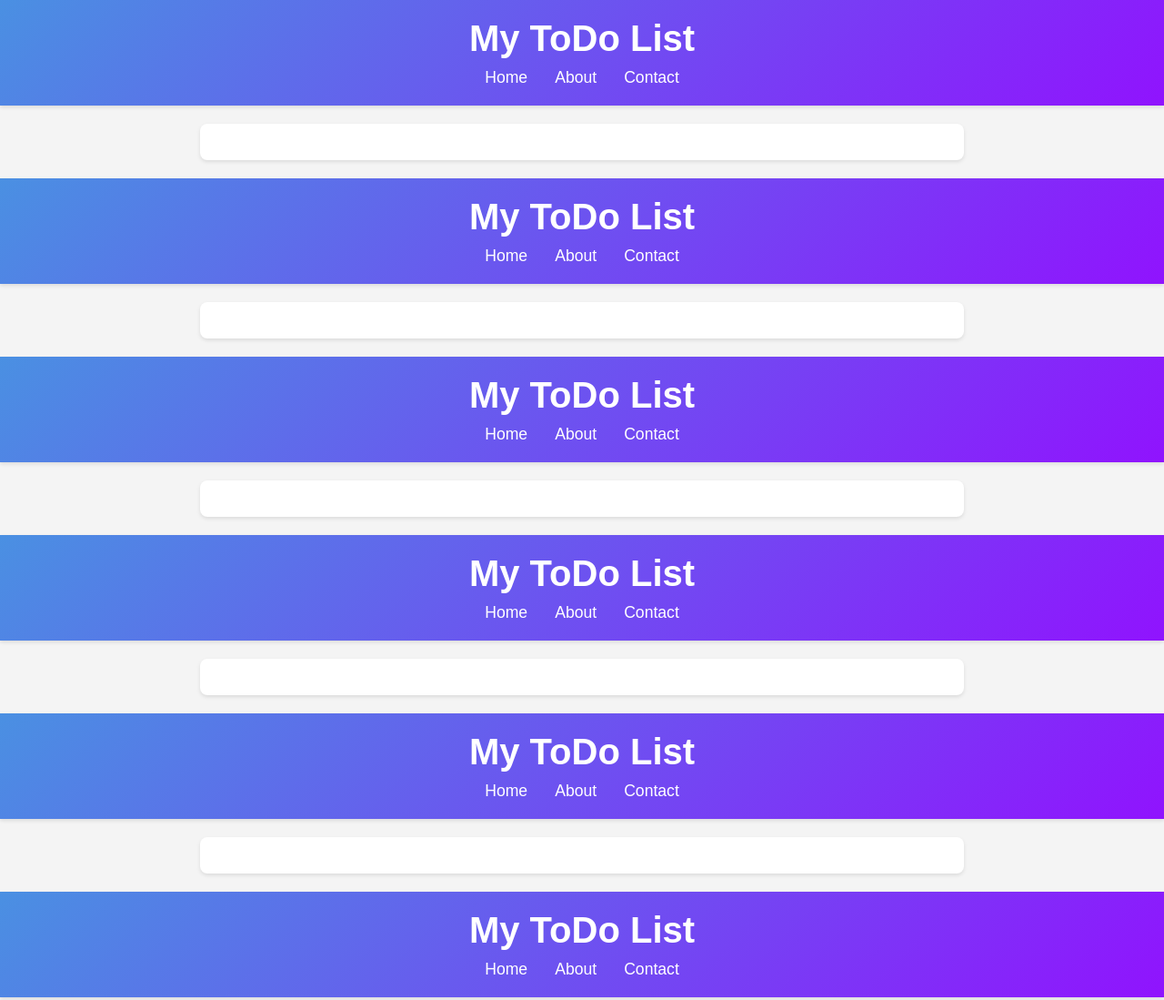
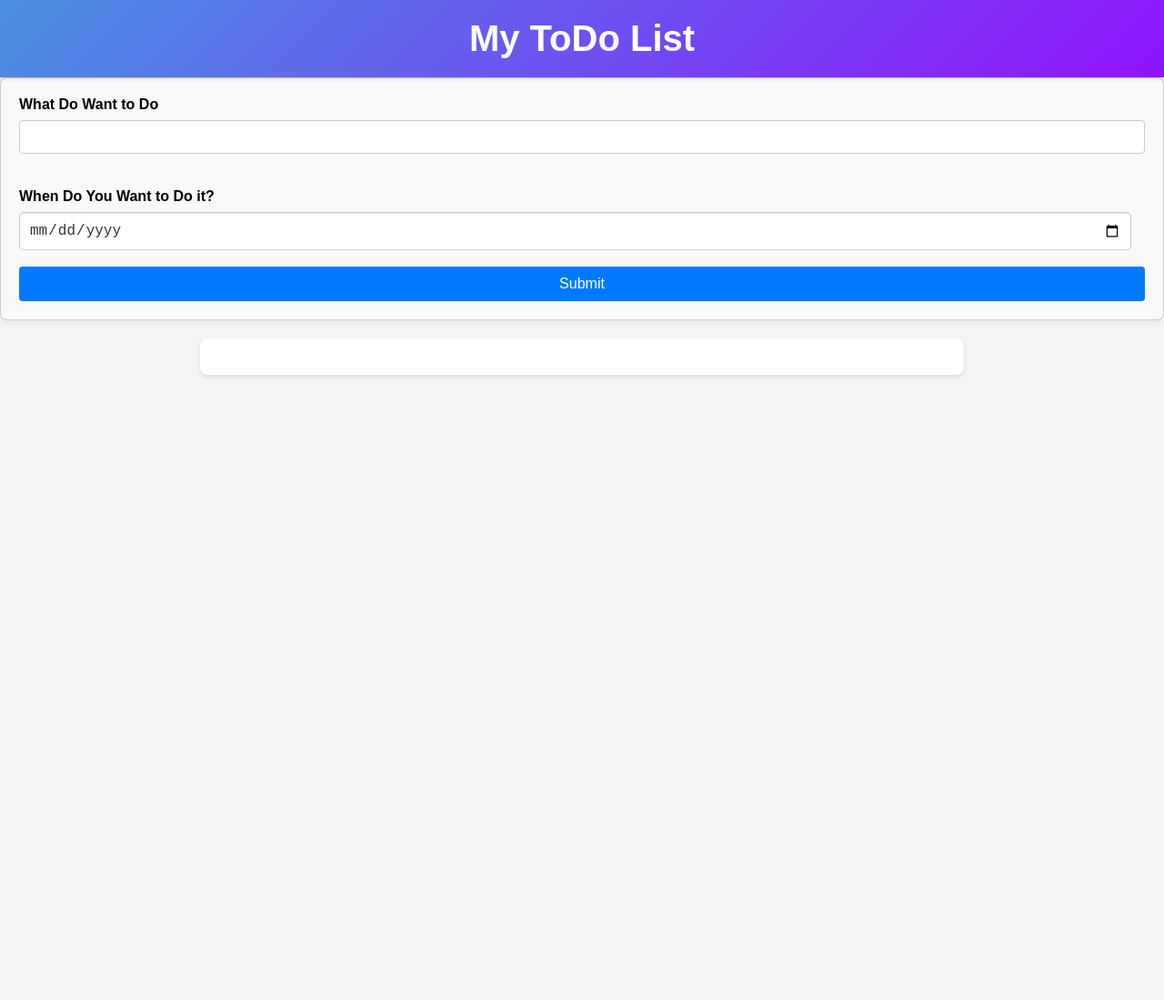
Before and after one commit to jaime8793/Odiso-s-To-do-list, a website built with webpack: page src/index.html in a window 1280 px wide. Shown: the top 1099 px of the page at 91% size. After the commit the page ends 800 px from the top, so only its background shows below. Built offline with nearby package versions, Linux system fonts and the light colour scheme; files whose address does not match are found by name.

Commit message:
Submit button working

```diff
--- a/src/index.html
+++ b/src/index.html
@@ -4,189 +4,22 @@
     <meta charset="UTF-8" />
     <meta name="viewport" content="width=device-width, initial-scale=1.0" />
     <title>ToDo List App</title>
-    <link rel="stylesheet" href="styles.css" />
+   <link rel="stylesheet" href="styles.css">
   </head>
   <body>
     <header class="header">
       <h1 class="header-title">My ToDo List</h1>
-      <nav class="header-nav">
-        <ul>
-          <li><a href="#">Home</a></li>
-          <li><a href="#">About</a></li>
-          <li><a href="#">Contact</a></li>
-        </ul>
-      </nav>
+      <nav class="header-nav"></nav>
     </header>
+    <form>
+      <label for="todoValue">What Do Want to Do</label>
+      <input type="text" id="todoValue" name="todoValue" /><br /><br />
+      <label for="dateTime">When Do You Want to Do it?</label>
+      <input type="date" id="dateTime" name="dateTime" /><br /><br />
+      <input type="submit" value="Submit" id="submit" />
+    </form>
     <div class="content">
       <!-- Your ToDo List App Content Here -->
     </div>
-    <!DOCTYPE html>
-    <html lang="en">
-      <head>
-        <meta charset="UTF-8" />
-        <meta name="viewport" content="width=device-width, initial-scale=1.0" />
-        <title>ToDo List App</title>
-        <link rel="stylesheet" href="styles.css" />
-      </head>
-      <body>
-        <header class="header">
-          <h1 class="header-title">My ToDo List</h1>
-          <nav class="header-nav">
-            <ul>
-              <li><a href="#">Home</a></li>
-              <li><a href="#">About</a></li>
-              <li><a href="#">Contact</a></li>
-            </ul>
-          </nav>
-        </header>
-        <div class="content">
-          <!-- Your ToDo List App Content Here -->
-        </div>
-      </body>
-    </html>
-    <!DOCTYPE html>
-    <html lang="en">
-      <head>
-        <meta charset="UTF-8" />
-        <meta name="viewport" content="width=device-width, initial-scale=1.0" />
-        <title>ToDo List App</title>
-        <link rel="stylesheet" href="styles.css" />
-      </head>
-      <body>
-        <header class="header">
-          <h1 class="header-title">My ToDo List</h1>
-          <nav class="header-nav">
-            <ul>
-              <li><a href="#">Home</a></li>
-              <li><a href="#">About</a></li>
-              <li><a href="#">Contact</a></li>
-            </ul>
-          </nav>
-        </header>
-        <div class="content">
-          <!-- Your ToDo List App Content Here -->
-        </div>
-      </body>
-    </html>
-    <!DOCTYPE html>
-    <html lang="en">
-      <head>
-        <meta charset="UTF-8" />
-        <meta name="viewport" content="width=device-width, initial-scale=1.0" />
-        <title>ToDo List App</title>
-        <link rel="stylesheet" href="styles.css" />
-      </head>
-      <body>
-        <header class="header">
-          <h1 class="header-title">My ToDo List</h1>
-          <nav class="header-nav">
-            <ul>
-              <li><a href="#">Home</a></li>
-              <li><a href="#">About</a></li>
-              <li><a href="#">Contact</a></li>
-            </ul>
-          </nav>
-        </header>
-        <div class="content">
-          <!-- Your ToDo List App Content Here -->
-        </div>
-      </body>
-    </html>
-    <!DOCTYPE html>
-    <html lang="en">
-      <head>
-        <meta charset="UTF-8" />
-        <meta name="viewport" content="width=device-width, initial-scale=1.0" />
-        <title>ToDo List App</title>
-        <link rel="stylesheet" href="styles.css" />
-      </head>
-      <body>
-        <header class="header">
-          <h1 class="header-title">My ToDo List</h1>
-          <nav class="header-nav">
-            <ul>
-              <li><a href="#">Home</a></li>
-              <li><a href="#">About</a></li>
-              <li><a href="#">Contact</a></li>
-            </ul>
-          </nav>
-        </header>
-        <div class="content">
-          <!-- Your ToDo List App Content Here -->
-        </div>
-      </body>
-    </html>
-    <!DOCTYPE html>
-    <html lang="en">
-      <head>
-        <meta charset="UTF-8" />
-        <meta name="viewport" content="width=device-width, initial-scale=1.0" />
-        <title>ToDo List App</title>
-        <link rel="stylesheet" href="styles.css" />
-      </head>
-      <body>
-        <header class="header">
-          <h1 class="header-title">My ToDo List</h1>
-          <nav class="header-nav">
-            <ul>
-              <li><a href="#">Home</a></li>
-              <li><a href="#">About</a></li>
-              <li><a href="#">Contact</a></li>
-            </ul>
-          </nav>
-        </header>
-        <div class="content">
-          <!-- Your ToDo List App Content Here -->
-        </div>
-      </body>
-    </html>
-    <!DOCTYPE html>
-    <html lang="en">
-      <head>
-        <meta charset="UTF-8" />
-        <meta name="viewport" content="width=device-width, initial-scale=1.0" />
-        <title>ToDo List App</title>
-        <link rel="stylesheet" href="styles.css" />
-      </head>
-      <body>
-        <header class="header">
-          <h1 class="header-title">My ToDo List</h1>
-          <nav class="header-nav">
-            <ul>
-              <li><a href="#">Home</a></li>
-              <li><a href="#">About</a></li>
-              <li><a href="#">Contact</a></li>
-            </ul>
-          </nav>
-        </header>
-        <div class="content">
-          <!-- Your ToDo List App Content Here -->
-        </div>
-      </body>
-    </html>
-    <!DOCTYPE html>
-    <html lang="en">
-      <head>
-        <meta charset="UTF-8" />
-        <meta name="viewport" content="width=device-width, initial-scale=1.0" />
-        <title>ToDo List App</title>
-      </head>
-      <body>
-        <header class="header">
-          <h1 class="header-title">My ToDo List</h1>
-          <!-- <nav class="header-nav">
-            <ul>
-              <li><a href="#">Home</a></li>
-              <li><a href="#">About</a></li>
-              <li><a href="#">Contact</a></li>
-            </ul>
-          </nav> -->
-        </header>
-        <div class="content">
-          <!-- Your ToDo List App Content Here -->
-        </div>
-        <script src="main.js"></script>
-      </body>
-    </html>
   </body>
 </html>
--- a/src/index.js
+++ b/src/index.js
@@ -1,3 +1,11 @@
-import "./style.css";
+import "./styles.css";
+
+import inputToDo from "./input";
+
+
+
+console.log("Webpack is working!");
 
 console.log("working");
+
+inputToDo();
--- /dev/null
+++ b/src/input.js
@@ -0,0 +1,12 @@
+function inputToDo() {
+  const submitButton = document.getElementById("submit");
+  submitButton.addEventListener("click", (event) => {
+    event.preventDefault(); // Prevents the default form submission behavior
+    const toDoInputValue = document.getElementById("todoValue").value; // Get the value inside the event listener
+    console.log(toDoInputValue); // Now this logs the current value of the input field
+  });
+
+  console.log("working1");
+}
+
+export default inputToDo;
--- a/src/style.css
+++ /dev/null
@@ -1,54 +0,0 @@
-body {
-    margin: 0;
-    font-family: 'Arial', sans-serif;
-    background-color: #f4f4f4;
-}
-
-.header {
-    background: linear-gradient(135deg, #4a90e2, #9013fe);
-    color: white;
-    padding: 20px 0;
-    text-align: center;
-    position: sticky;
-    top: 0;
-    z-index: 1000;
-    box-shadow: 0 2px 4px rgba(0, 0, 0, 0.1);
-}
-
-.header-title {
-    margin: 0;
-    font-size: 2.5em;
-    font-weight: bold;
-}
-
-.header-nav ul {
-    list-style: none;
-    padding: 0;
-    margin: 10px 0 0;
-    display: flex;
-    justify-content: center;
-}
-
-.header-nav li {
-    margin: 0 15px;
-}
-
-.header-nav a {
-    color: white;
-    text-decoration: none;
-    font-size: 1.1em;
-    transition: color 0.3s;
-}
-
-.header-nav a:hover {
-    color: #ffd700;
-}
-
-.content {
-    padding: 20px;
-    max-width: 800px;
-    margin: 20px auto;
-    background-color: white;
-    box-shadow: 0 2px 4px rgba(0, 0, 0, 0.1);
-    border-radius: 8px;
-}
--- /dev/null
+++ b/src/styles.css
@@ -0,0 +1,120 @@
+body {
+  margin: 0;
+  font-family: "Arial", sans-serif;
+  background-color: #f4f4f4;
+}
+
+.header {
+  background: linear-gradient(135deg, #4a90e2, #9013fe);
+  color: white;
+  padding: 20px 0;
+  text-align: center;
+  position: sticky;
+  top: 0;
+  z-index: 1000;
+  box-shadow: 0 2px 4px rgba(0, 0, 0, 0.1);
+}
+
+.header-title {
+  margin: 0;
+  font-size: 2.5em;
+  font-weight: bold;
+}
+
+.header-nav ul {
+  list-style: none;
+  padding: 0;
+  margin: 10px 0 0;
+  display: flex;
+  justify-content: center;
+}
+
+.header-nav li {
+  margin: 0 15px;
+}
+
+.header-nav a {
+  color: white;
+  text-decoration: none;
+  font-size: 1.1em;
+  transition: color 0.3s;
+}
+
+.header-nav a:hover {
+  color: #ffd700;
+}
+
+.content {
+  padding: 20px;
+  max-width: 800px;
+  margin: 20px auto;
+  background-color: white;
+  box-shadow: 0 2px 4px rgba(0, 0, 0, 0.1);
+  border-radius: 8px;
+}
+
+/* General Form Styles */
+form {
+  //max-width: 400px;
+  margin: 0 auto;
+  padding: 20px;
+  border: 1px solid #ccc;
+  border-radius: 8px;
+  background-color: #f9f9f9;
+  box-shadow: 0 0 10px rgba(0, 0, 0, 0.1);
+}
+
+/* Label Styles */
+label {
+  display: block;
+  font-weight: bold;
+  margin-bottom: 8px;
+}
+
+/* Input Styles */
+input[type="text"] {
+  width: 100%;
+  padding: 10px;
+  margin-bottom: 20px;
+  border: 1px solid #ccc;
+  border-radius: 4px;
+  box-sizing: border-box;
+}
+
+/* Submit Button Styles */
+input[type="submit"] {
+  width: 100%;
+  padding: 10px;
+  background-color: #007bff;
+  color: white;
+  border: none;
+  border-radius: 4px;
+  cursor: pointer;
+  font-size: 16px;
+}
+
+/* Submit Button Hover Effect */
+input[type="submit"]:hover {
+  background-color: #0056b3;
+}
+input[type="date"] {
+  width: 97%;
+  padding: 10px;
+  border: 1px solid #ccc;
+  border-radius: 5px;
+  font-size: 16px;
+  color: #333;
+  background: #fff;
+  box-shadow: inset 0 1px 2px rgba(0, 0, 0, 0.1);
+}
+
+input[type="date"]::before {
+  content: attr(placeholder);
+  color: #999;
+  display: block;
+}
+
+input[type="date"]:focus {
+  border-color: #007bff;
+  box-shadow: 0 0 5px rgba(0, 123, 255, 0.5);
+}
```
Also changed, not shown: amount.js (+11 -10 lines), .babelrc (added).
